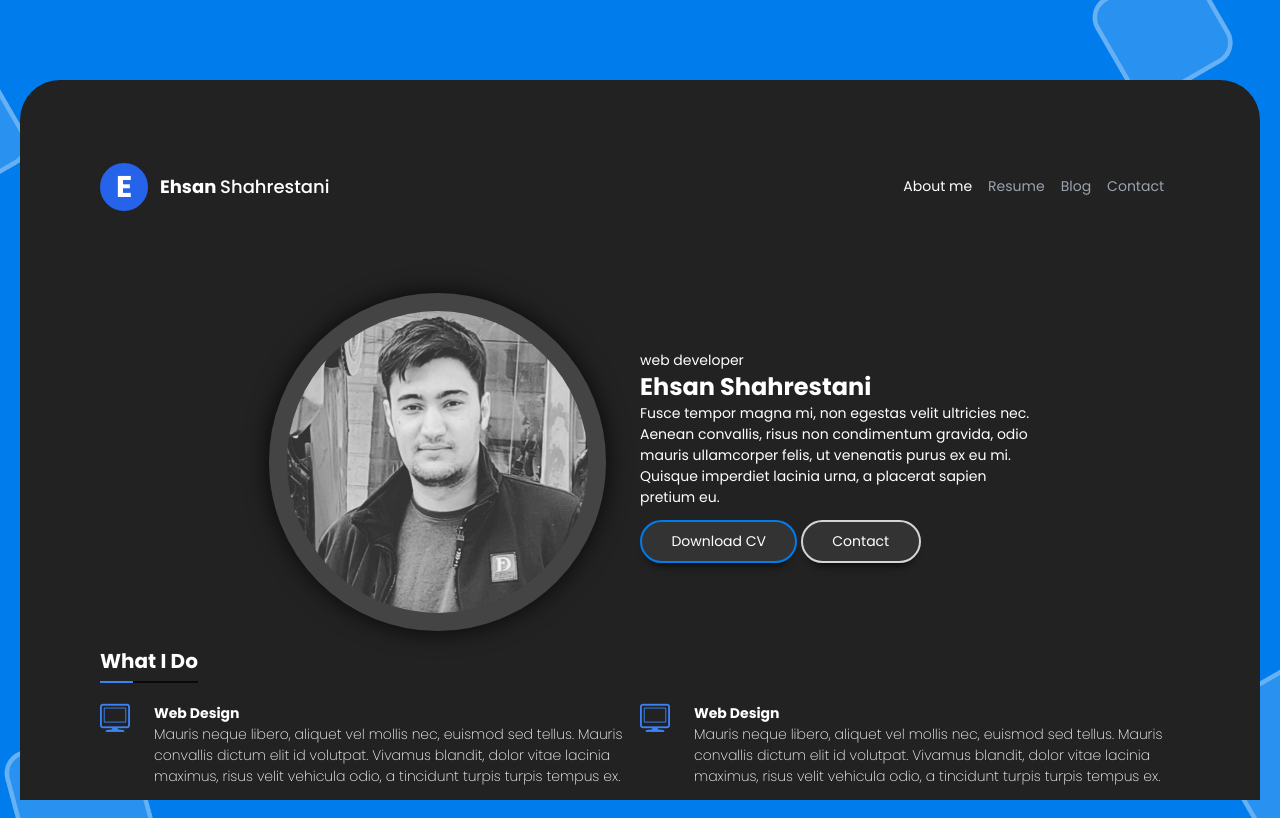
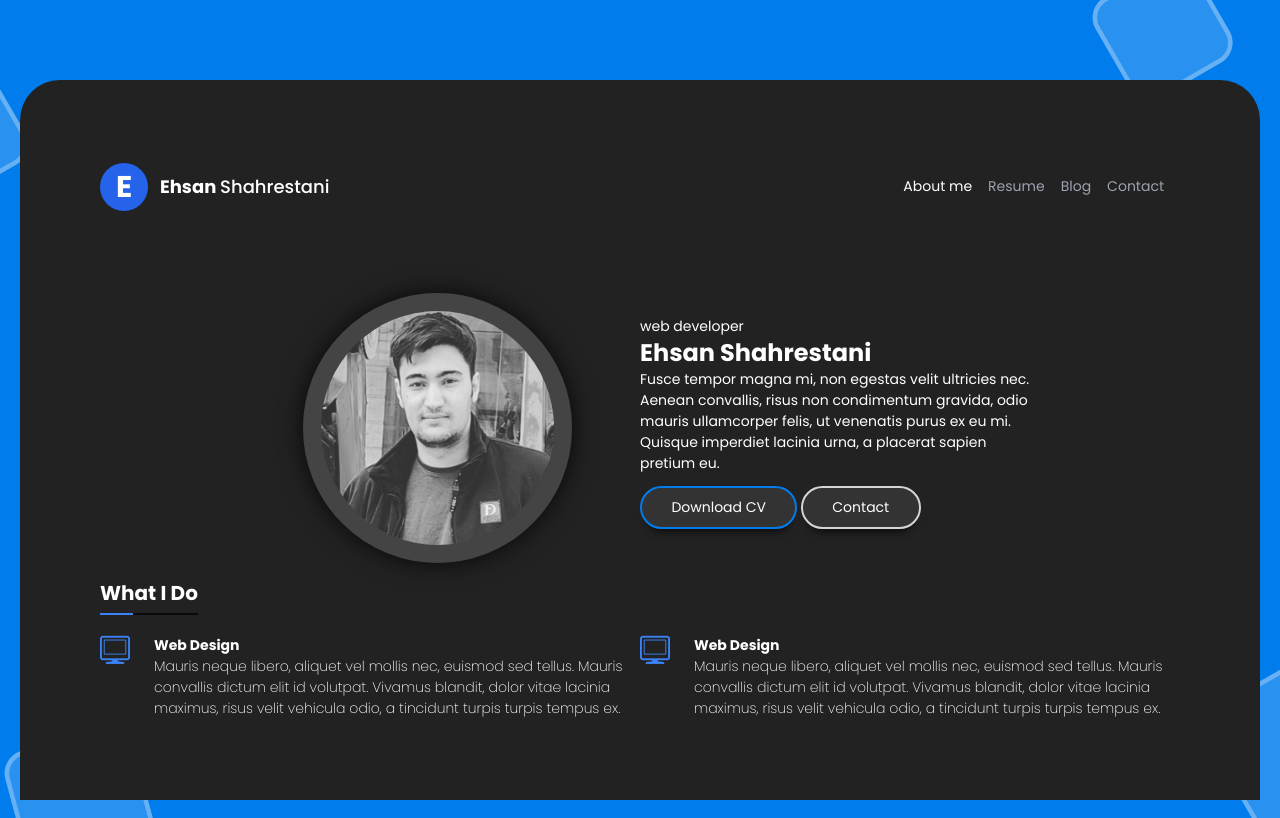
Before and after one commit to ehsan-shahrestani/resume, an Angular app: page /aboutMe in a window 1280 px wide. Built offline with nearby package versions, Linux system fonts and the light colour scheme.

Commit message:
new change

```diff
--- a/src/app/layout/pages/aboutme/aboutme.component.html
+++ b/src/app/layout/pages/aboutme/aboutme.component.html
@@ -2,7 +2,7 @@
 
     <div class=" col-span-1 ">
 
-        <div class="w-5/6 mx-auto">
+        <div class="w-4/6 mx-auto">
             <div class="home-photo ">
                 <div class="hp-inner" style="background-image: url(assets/img/resume-img.jpg);">
                 </div>
```
Also changed, not shown: src/app/layout/layout-routing.module.ts (+9 -4 lines).
